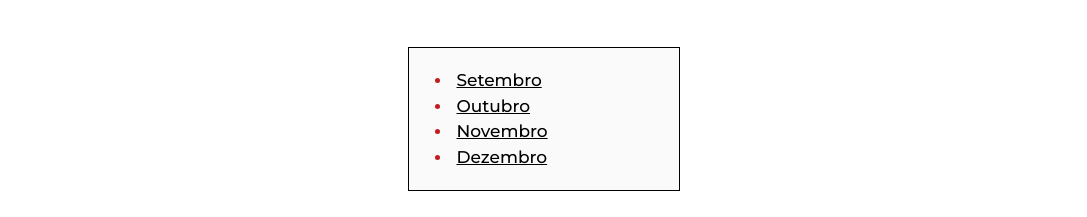
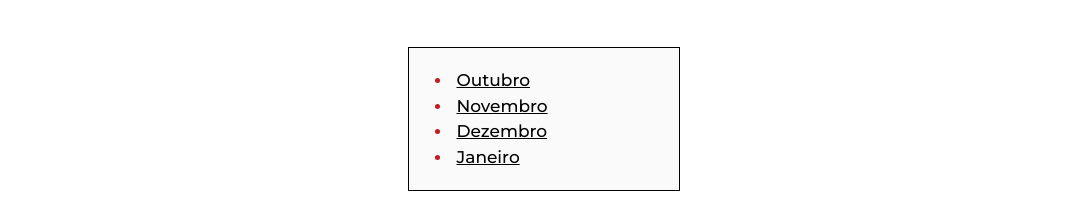
Before and after one commit to oeduardoramalho/marcadospeloamor, a plain HTML site: page cultos-passados.html in a window 1280 px wide. Shown: the part 147-364 px from the top of the page, without its empty margins (96-1183 px from the left). Drawn offline with nearby package versions, Linux system fonts and the light colour scheme.

Commit message:
content update

```diff
--- a/cultos-passados.html
+++ b/cultos-passados.html
@@ -35,9 +35,6 @@
             <nav class="conteudo__nav">
                 <ol class="conteudo__nav__lista">
                     <li class="conteudo__nav__lista-item">
-                        <a href="#mes-1">Setembro</a>
-                    </li>
-                    <li class="conteudo__nav__lista-item">
                         <a href="#mes-2">Outubro</a>
                     </li>
                     <li class="conteudo__nav__lista-item">
@@ -46,6 +43,10 @@
                     <li class="conteudo__nav__lista-item">
                         <a href="#mes-4">Dezembro</a>
                     </li>
+                    <li class="conteudo__nav__lista-item">
+                        <a href="#mes-1">Janeiro</a>
+                    </li>
+
                 </ol>
             </nav>
         </div>
```
